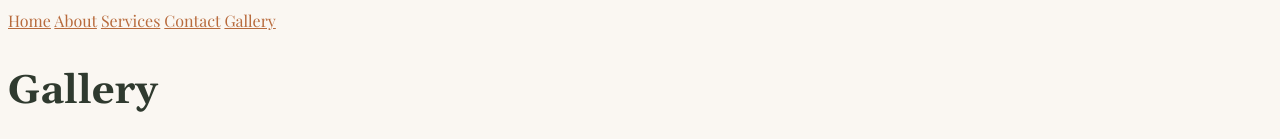
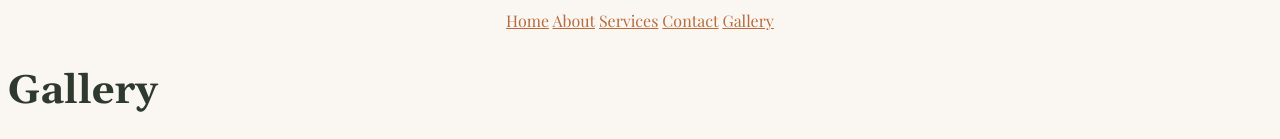
Before and after one commit to OliveStoneCollective/OliveStoneCollective.github.io, a plain HTML site: page gallery.html in a window 1280 px wide. Shown: the top 139 px of the page. Drawn offline with nearby package versions, Linux system fonts and the light colour scheme; a web font is replaced by a local one.

Commit message:
Center align navigation in gallery.html

```diff
--- a/gallery.html
+++ b/gallery.html
@@ -13,7 +13,7 @@
 <body>
 
   <header>
-    <nav>
+    <nav style="text-align: center;">
       <a href="index.html">Home</a>
       <a href="pages/about.html">About</a>
       <a href="pages/services.html">Services</a>
```
